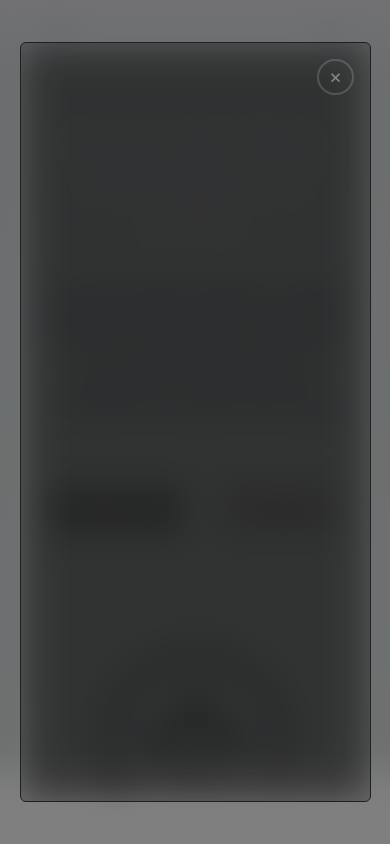
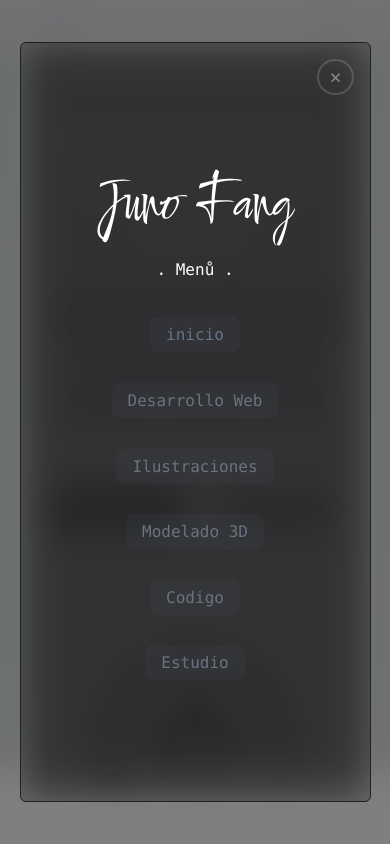
Before and after one commit to GRAMAPHENIA/EXPONENTE, a Next.js app: page / in a window 390 px wide. Both pictures are taken after a click on the button 60 px from the left and 36 px from the top of the page. Shown: the top 844 px of the page. Built offline with nearby package versions, Linux system fonts and the light colour scheme.

Commit message:
mods-navegacion

```diff
--- /dev/null
+++ b/src/components/NavLink.jsx
@@ -0,0 +1,24 @@
+"use client";
+
+import { usePathname } from "next/navigation";
+import Link from "next/link";
+
+export default function NavLink({ href, text, activeClasses }) {
+  const path = usePathname();
+  const isActive = path === href;
+
+  return (
+    <>
+      <Link
+        className={`${
+          isActive
+            ? activeClasses
+            : "m-2 bg-gray-600/15 hover:bg-gray-600/30 rounded-lg px-4 py-2 text-gray-500 hover:text-white"
+        }`}
+        href={href}
+      >
+        {text}
+      </Link>
+    </>
+  );
+}
--- a/src/components/NavegacionMenu.jsx
+++ b/src/components/NavegacionMenu.jsx
@@ -2,6 +2,8 @@
 
 import Link from "next/link";
 import Image from "next/image";
+
+import NavegacionMobile from "@/components/NavegacionMobile";
 
 import React, { useState, useRef, useEffect } from "react";
 import Modal from "@/components/Modal";
@@ -10,6 +12,7 @@ export default function NavegacionMenu() {
   const [openModal, setOpenModal] = useState(false);
   const [isModalOpen, setIsModalOpen] = useState(false);
   const [isHovered, setIsHovered] = useState(false);
+
   const modalRef = useRef(null);
 
   const modalOpen = () => {
@@ -106,7 +109,8 @@ export default function NavegacionMenu() {
       </ul>
       {openModal && (
         <div className="modal m-auto col-span-2 fixed inset-0 flex items-center justify-center z-[999] overflow-auto bg-black bg-opacity-50 backdrop-blur-lg">
-          <div className="modal-content grid grid-cols-4 grid-rows-4">
+          <div className="modal-content flex items-center">
+            <NavegacionMobile />
             <span
               className="text-xl text-gray-300/50 fixed top-0 right-0 mt-4 mr-4 py-[2px] px-[10px] border-2 border-gray-300/20 hover:bg-slate-500/20 rounded-full cursor-pointer"
               onClick={modalClose}
--- /dev/null
+++ b/src/components/NavegacionMobile.jsx
@@ -0,0 +1,70 @@
+import React from "react";
+
+import NavLink from "@/components/NavLink";
+import Image from "next/image";
+
+const NavegacionMobile = () => {
+  return (
+    <>
+      <section className="w-full flex justify-center text-center">
+        <nav>
+          <Image
+            className="mb-2"
+            src="/svgs/juno-fang.svg"
+            alt="imagen del logo de la empresa"
+            width="200"
+            height="200"
+            priority={true}
+          />
+          <span className="text-white">. Menů .</span>
+          <ul className="mt-10 space-y-10">
+            <li>
+              <NavLink
+                activeClasses="m-2 bg-gray-600/15 hover:bg-gray-600/30 rounded-lg px-4 py-2 text-gray-500 text-slate-500"
+                text="inicio"
+                href="/"
+              />
+            </li>
+            <li>
+              <NavLink
+                activeClasses="m-2 bg-gray-600/15 hover:bg-gray-600/30 rounded-lg px-4 py-2 text-gray-500 hover:text-white"
+                text="Desarrollo Web"
+                href="#desarrolloweb"
+              />
+            </li>
+            <li>
+              <NavLink
+                activeClasses="m-2 bg-gray-600/15 hover:bg-gray-600/30 rounded-lg px-4 py-2 text-gray-500 hover:text-white"
+                text="Ilustraciones"
+                href="#grafico"
+              />
+            </li>
+            <li>
+              <NavLink
+                activeClasses="m-2 bg-gray-600/15 hover:bg-gray-600/30 rounded-lg px-4 py-2 text-gray-500 hover:text-white"
+                text="Modelado 3D"
+                href="#modelado3d"
+              />
+            </li>
+            <li>
+              <NavLink
+                activeClasses="m-2 bg-gray-600/15 hover:bg-gray-600/30 rounded-lg px-4 py-2 text-gray-500 hover:text-white"
+                text="Codigo"
+                href="#codigo"
+              />
+            </li>
+            <li>
+              <NavLink
+                activeClasses="m-2 bg-gray-600/15 hover:bg-gray-600/30 rounded-lg px-4 py-2 text-gray-500 hover:text-white"
+                text="Estudio"
+                href="#estudio"
+              />
+            </li>
+          </ul>
+        </nav>
+      </section>
+    </>
+  );
+};
+
+export default NavegacionMobile;
```
